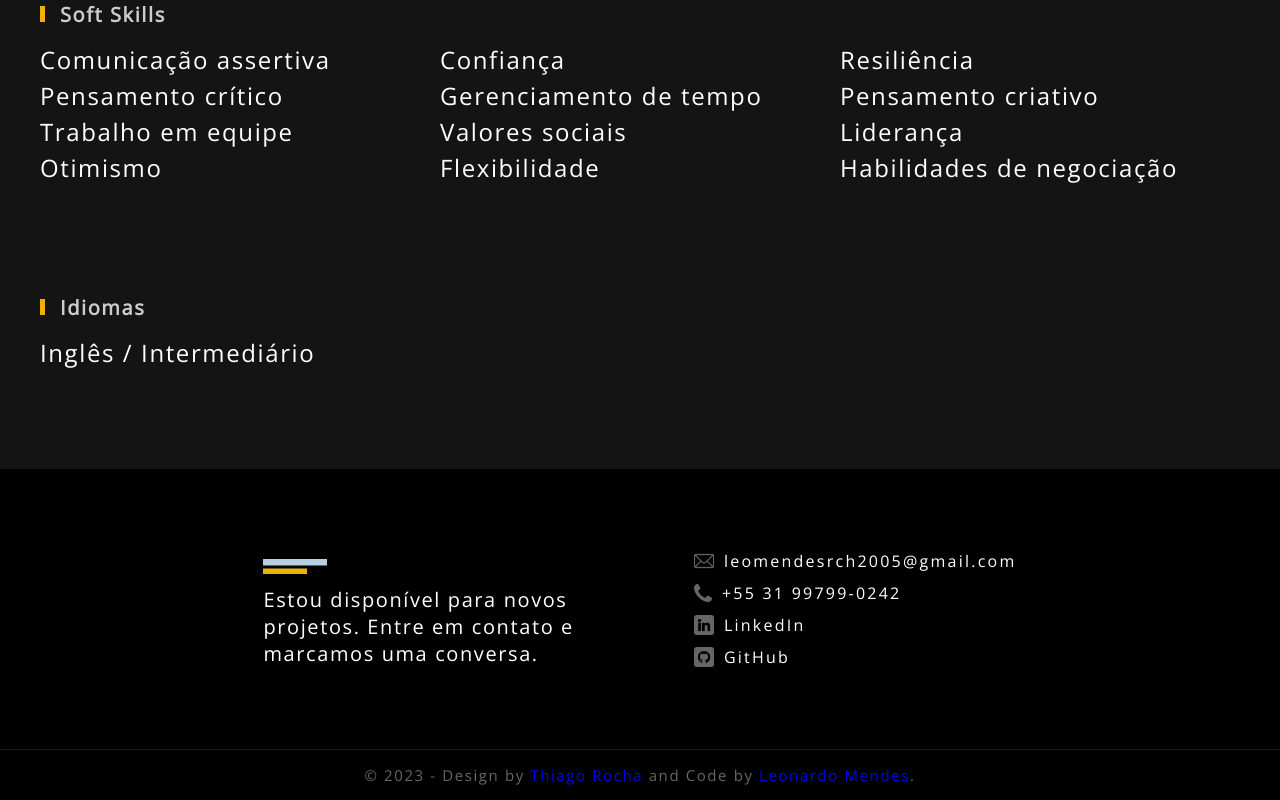
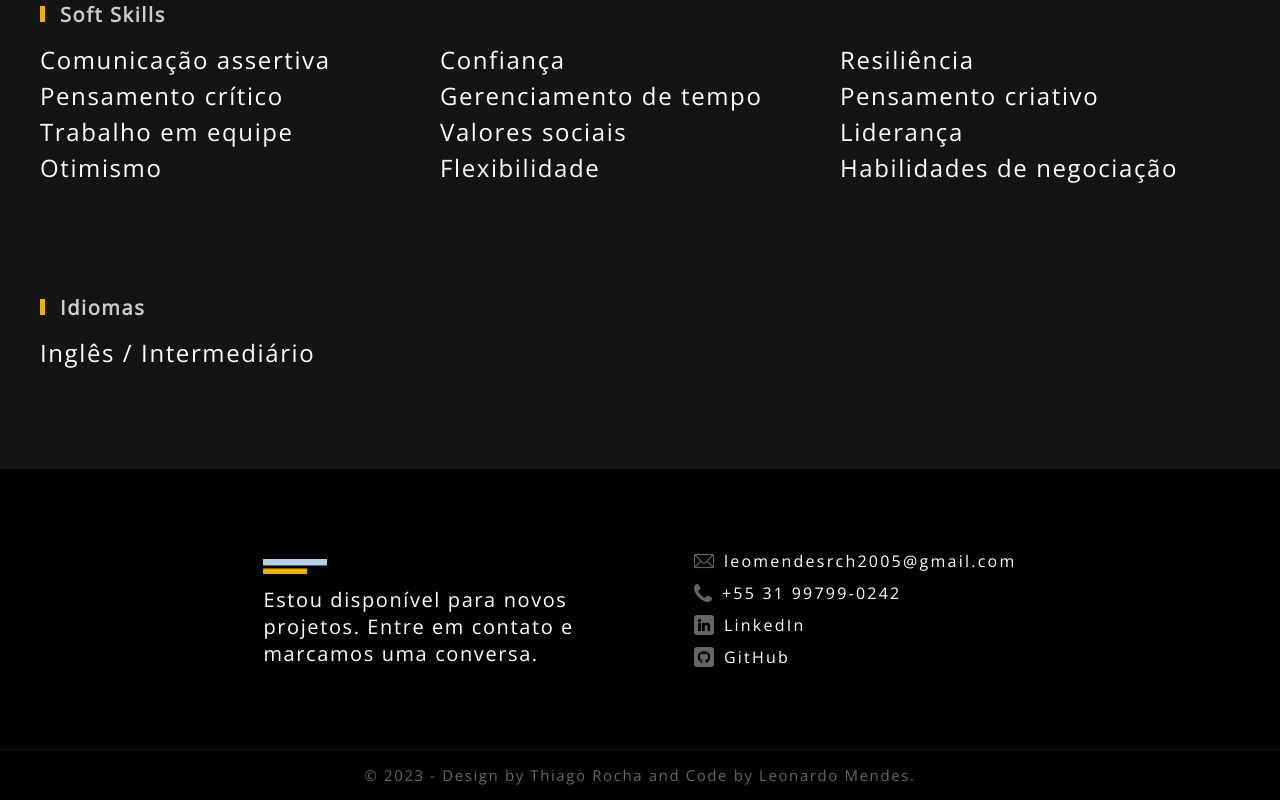
Before and after one commit to leomendesrch/leomendesrch.github.io, a React (Create React App) app: page / in a window 1280 px wide. Shown: the part 2411-3211 px from the top of the page. Built offline with nearby package versions, Linux system fonts and the light colour scheme; a web font is replaced by a local one.

Commit message:
feat: changed footer ancor color

```diff
--- a/src/components/Footer/footer.style.ts
+++ b/src/components/Footer/footer.style.ts
@@ -20,7 +20,7 @@ export const FooterText = styled.p`
 export const Ancor = styled.a`
     text-decoration: none;
     cursor: pointer;
-
+    color: #666666;
     &:visited{
         color: #666666;
     }
```
